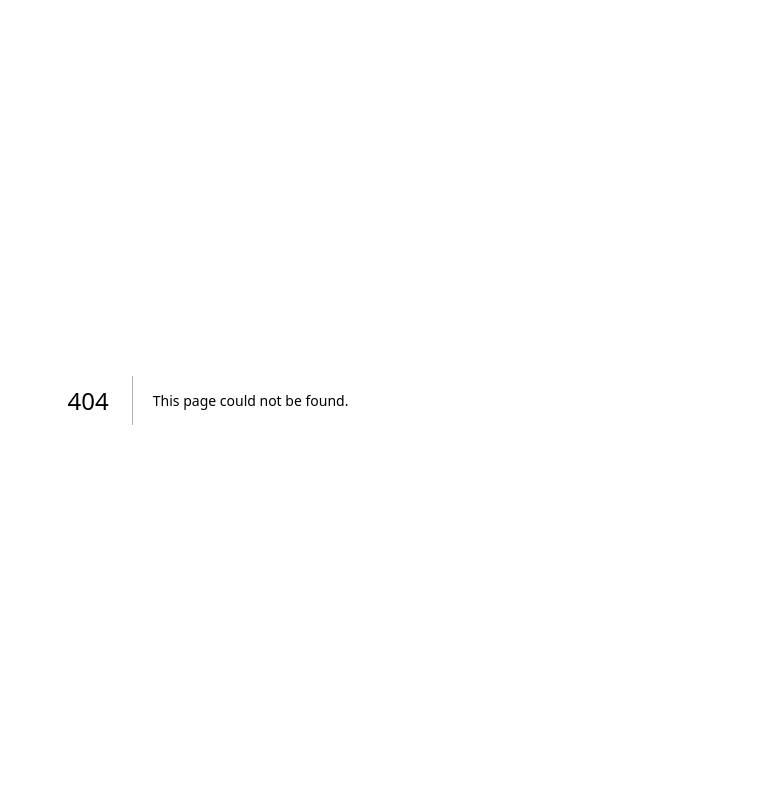
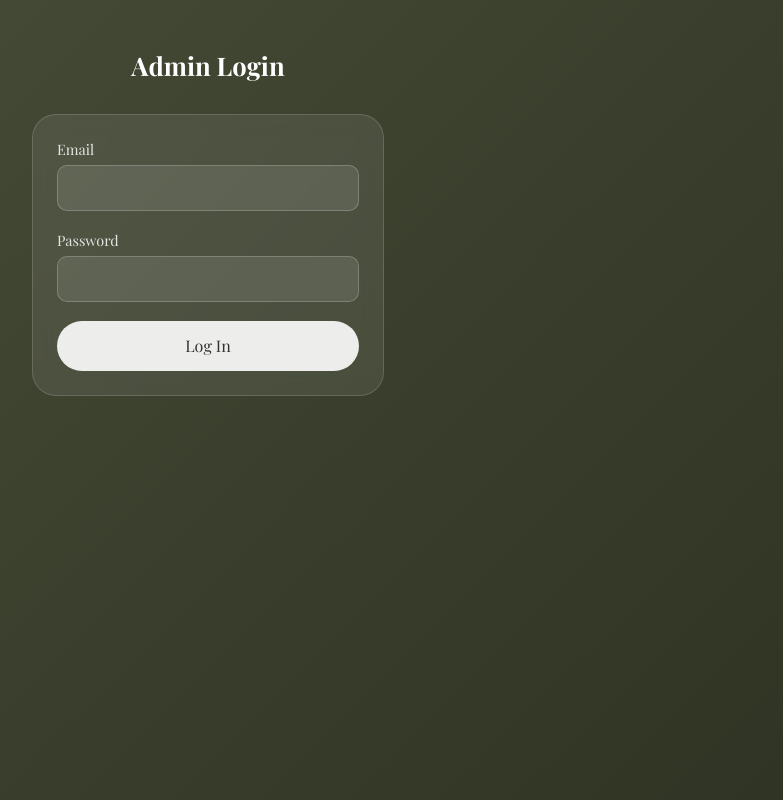
Before and after one commit to Lucida409/Lucida-Horse-Listing, a Next.js app: page /admin/login in a window 1280 px wide. Before the commit this address had no page. Shown: the whole page, without its empty margins (432-1215 px from the left). Built offline with nearby package versions, Linux system fonts and the light colour scheme; no server answers; a web font is replaced by a local one.

Commit message:
Create page.js

```diff
--- /dev/null
+++ b/app/admin/login/page.js
@@ -0,0 +1,77 @@
+'use client';
+
+import { useState } from 'react';
+import { useRouter } from 'next/navigation';
+import { supabase } from '@/lib/supabase';
+
+export default function AdminLogin() {
+  const [email, setEmail] = useState('');
+  const [password, setPassword] = useState('');
+  const [error, setError] = useState('');
+  const [loading, setLoading] = useState(false);
+  const router = useRouter();
+
+  const handleSubmit = async (e) => {
+    e.preventDefault();
+    setError('');
+    setLoading(true);
+
+    const { error } = await supabase.auth.signInWithPassword({ email, password });
+
+    setLoading(false);
+
+    if (error) {
+      setError('Invalid email or password.');
+      return;
+    }
+
+    router.push('/admin');
+    router.refresh();
+  };
+
+  return (
+    <main style={{ maxWidth: '400px', margin: '0 auto', padding: '3rem 1.5rem' }}>
+      <h1 style={{ textAlign: 'center', marginBottom: '2rem', fontSize: '1.6rem' }}>
+        Admin Login
+      </h1>
+
+      <form onSubmit={handleSubmit} className="glass-panel" style={{ padding: '1.5rem' }}>
+        <label style={labelStyle}>Email</label>
+        <input
+          type="email"
+          value={email}
+          onChange={(e) => setEmail(e.target.value)}
+          required
+          style={inputStyle}
+        />
+
+        <label style={labelStyle}>Password</label>
+        <input
+          type="password"
+          value={password}
+          onChange={(e) => setPassword(e.target.value)}
+          required
+          style={inputStyle}
+        />
+
+        {error && <p style={{ color: '#ffb3b3', marginBottom: '1rem' }}>{error}</p>}
+
+        <button type="submit" disabled={loading} style={buttonStyle}>
+          {loading ? 'Logging in…' : 'Log In'}
+        </button>
+      </form>
+    </main>
+  );
+}
+
+const labelStyle = { display: 'block', marginBottom: '0.4rem', fontSize: '0.9rem', opacity: 0.85 };
+const inputStyle = {
+  width: '100%', padding: '0.7rem', marginBottom: '1.2rem',
+  background: 'rgba(255,255,255,0.1)', border: '1px solid rgba(255,255,255,0.2)',
+  borderRadius: '10px', color: '#fff', fontFamily: 'inherit', fontSize: '1rem',
+};
+const buttonStyle = {
+  width: '100%', padding: '0.9rem', background: 'rgba(255,255,255,0.9)',
+  color: '#333', border: 'none', borderRadius: '999px', fontSize: '1rem',
+  fontFamily: 'inherit', cursor: 'pointer',
+};
```
